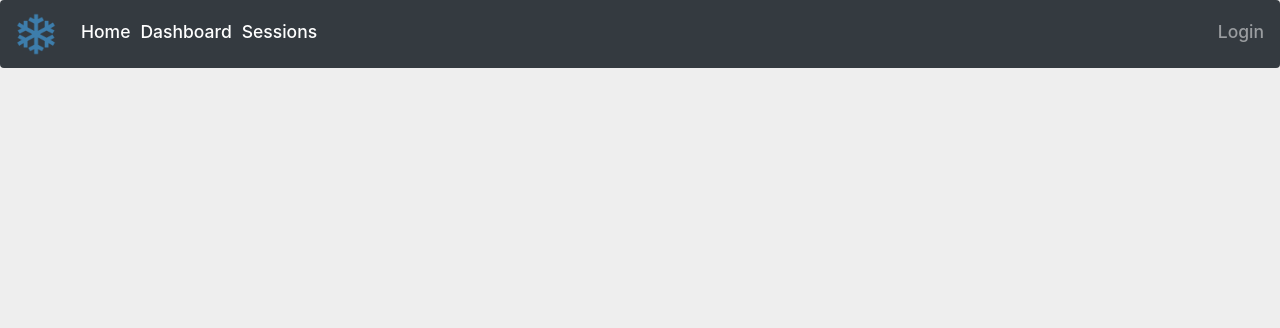
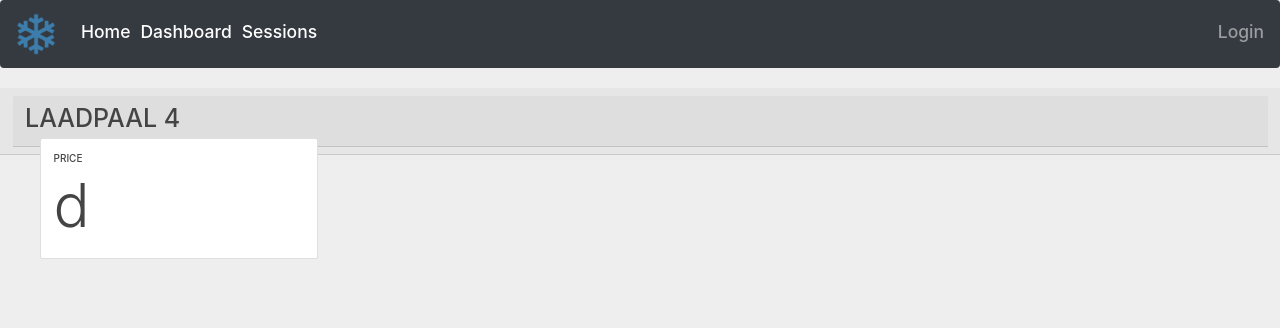
Before and after one commit to avict15/afstudeerproject-1, a Flask app: page /admin/dashboard in a window 1280 px wide. Shown: the top 328 px of the page. Run offline with Flask 2, Linux system fonts and the light colour scheme; data that the repository does not hold is empty; some libraries are stand-ins or nearby versions.

Commit message:
update dashboard

```diff
--- a/app/templates/dashboard.html
+++ b/app/templates/dashboard.html
@@ -2,13 +2,25 @@
 
 {% block content %}
 <div class="row">
-
+  <div class="col-md-12">
+    <div class="card-header text-black">
+      <div class="card-header">
+        <h1 class="text-uppercase">Laadpaal 4</h1>
+       <div class="col-lg-3 col-md-6">
+        <div class="card text-black">
+          <div class="card-body">
+            <h6 class="text-uppercase">Price</h6>
+            <h1 class="display-1">d</h1>
+          </div>
+        </div>
+        </div>
+        </div>
 {% for chargingpoint in chargingpoints%}
 
 {% if chargingpoint.availability %}
     <div class="col-md-12">
-      <div class="card text-black">
-        <div class="card-header">
+      <div class="card-header text-black">
+        <div class="card">
           <h1 class="text-uppercase">Laadpaal {{chargingpoint.id}}</h1>
 
           <div class="col-lg-3 col-md-6">
```
